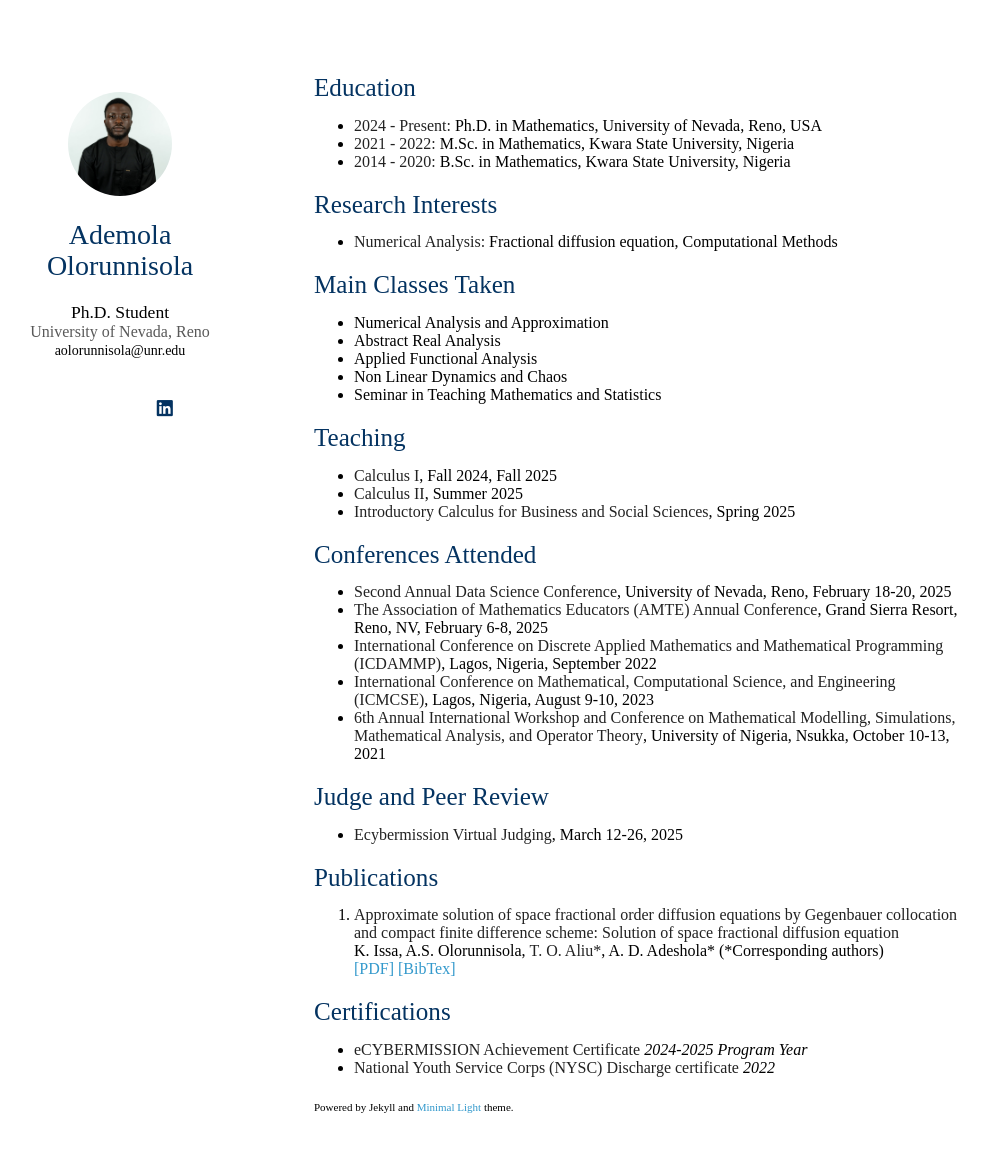
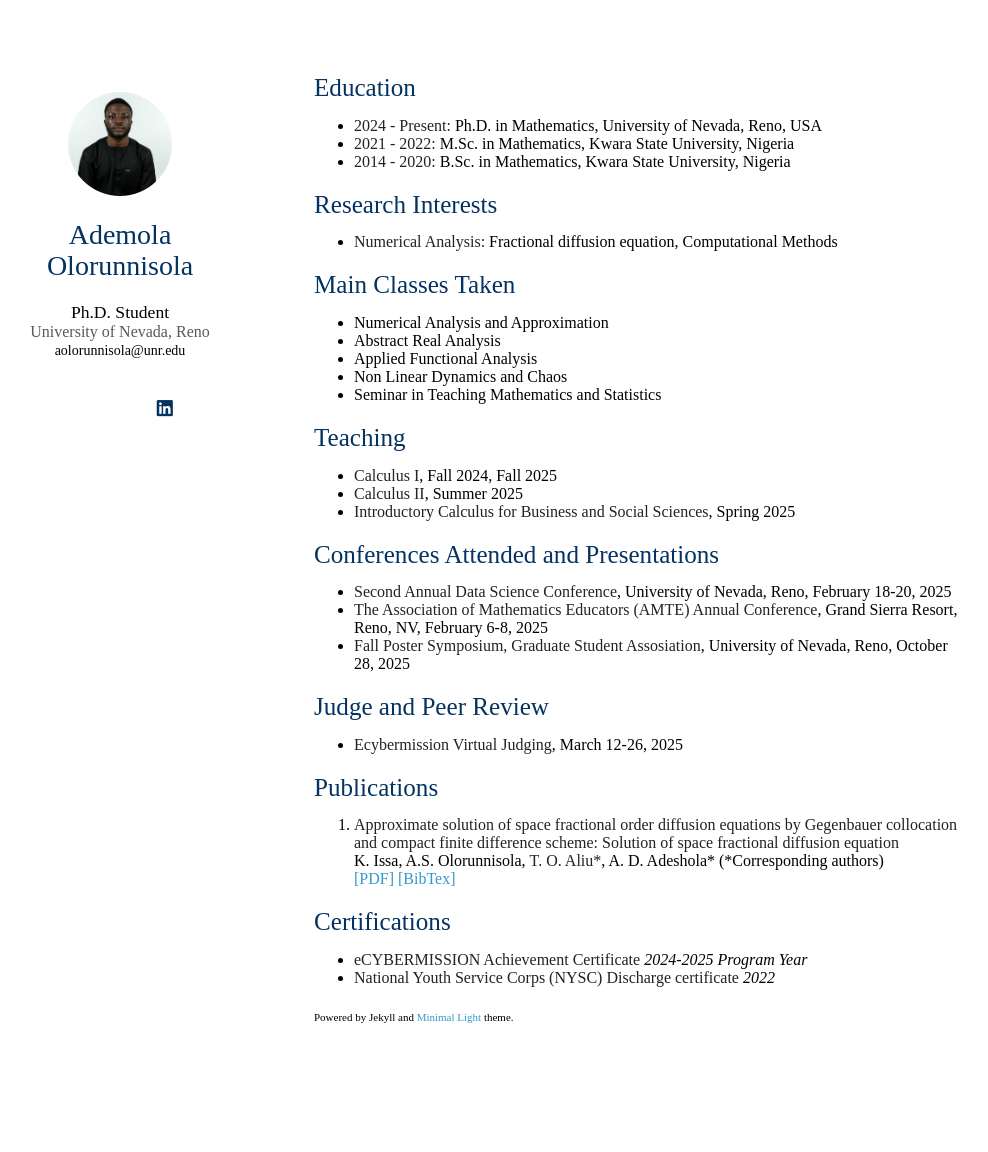
Before and after one commit to Ademola-Olorunnisola/Ademola-Olorunnisola.github.io, a Jekyll site: the page index.html, which Jekyll copies as it is, in a window 1280 px wide and 1185 px high. Shown: the top 1152 px of the window, without its empty margins (156-1144 px from the left). Built offline with Jekyll 4.4.1, drawn with Linux system fonts in a browser that asks for light colours; nearby versions of some CDN libraries; a style sheet for code colours, icons or effects is not loaded.

Commit message:
Update index.html

```diff
--- a/index.html
+++ b/index.html
@@ -70,13 +70,11 @@
           <li><strong>Introductory Calculus for Business and Social Sciences</strong>, Spring 2025</li>
         </ul>
 
-        <h2 id="conferences-attended">Conferences Attended</h2>
+        <h2 id="conferences-attended">Conferences Attended and Presentations</h2>
         <ul>
           <li><strong>Second Annual Data Science Conference</strong>, University of Nevada, Reno, February 18-20, 2025</li>
           <li><strong>The Association of Mathematics Educators (AMTE) Annual Conference</strong>, Grand Sierra Resort, Reno, NV, February 6-8, 2025</li>
-          <li><strong>International Conference on Discrete Applied Mathematics and Mathematical Programming (ICDAMMP)</strong>, Lagos, Nigeria, September 2022</li>
-          <li><strong>International Conference on Mathematical, Computational Science, and Engineering (ICMCSE)</strong>, Lagos, Nigeria, August 9-10, 2023</li>
-          <li><strong>6th Annual International Workshop and Conference on Mathematical Modelling, Simulations, Mathematical Analysis, and Operator Theory</strong>, University of Nigeria, Nsukka, October 10-13, 2021</li>
+          <li><strong>Fall Poster Symposium, Graduate Student Assosiation</strong>, University of Nevada, Reno, October 28, 2025</li>
         </ul>
 
         <h2 id="Judging">Judge and Peer Review</h2>
```
